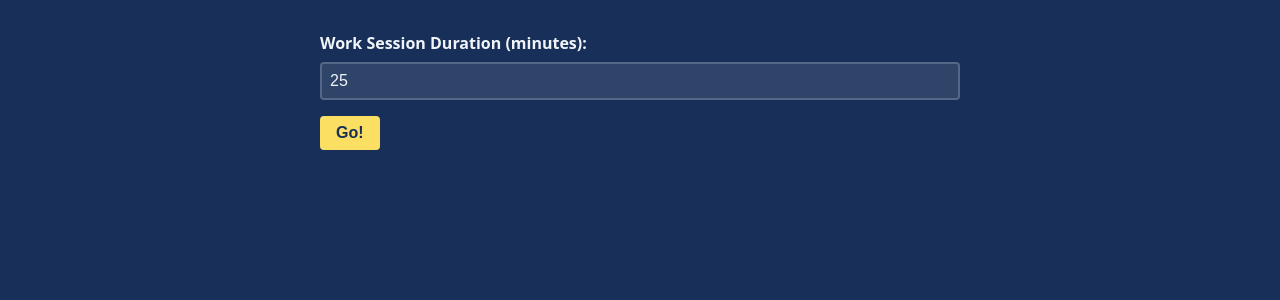
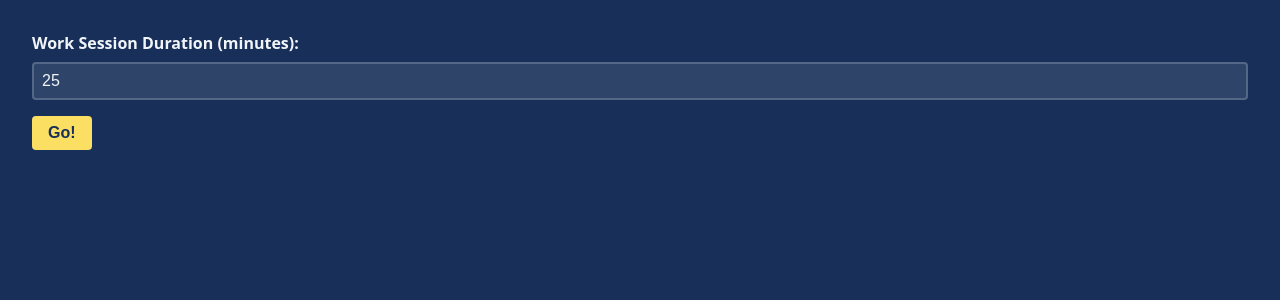
Before and after one commit to ethan-mfb/pomo, a React (Vite) app: page / in a window 1280 px wide. Shown: the top 300 px of the page. Built offline with nearby package versions, Linux system fonts and the light colour scheme.

Commit message:
remove max-width from .app for flexible layout

```diff
--- a/src/style.scss
+++ b/src/style.scss
@@ -12,7 +12,6 @@ body {
 
 .app {
   padding: 2rem;
-  max-width: 640px;
   margin: 0 auto;
 
   h1 {
```
